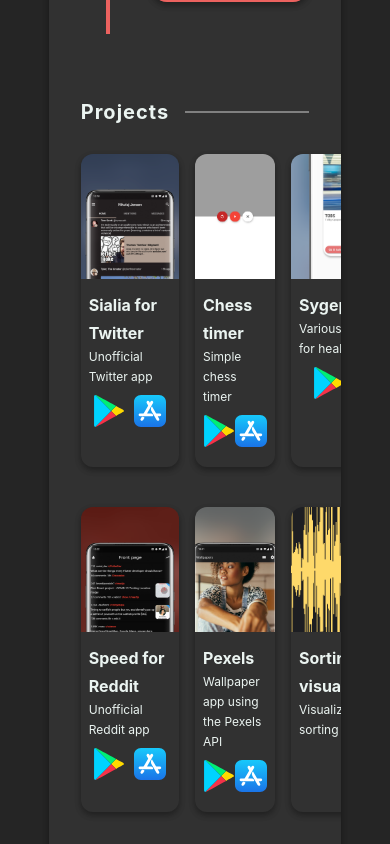
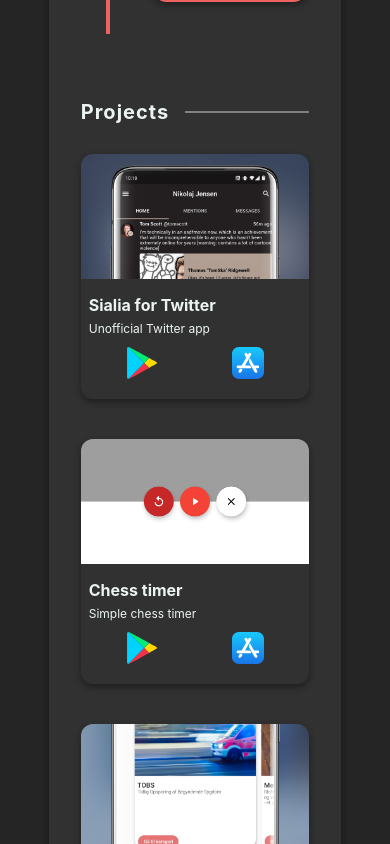
Before and after one commit to nikolajjsj/portfolio, a Next.js app: page /cv in a window 390 px wide. Shown: the part 2660-3504 px from the top of the page. Built offline with nearby package versions, Linux system fonts and the light colour scheme.

Commit message:
Fixed responsiveness of certain elements

```diff
--- a/styles/cv.module.css
+++ b/styles/cv.module.css
@@ -82,7 +82,7 @@
 
 .projects {
   display: grid;
-  grid-template-columns: 1fr 1fr 1fr;
+  grid-template-columns: 1fr;
   gap: 0.5rem 1rem;
 }
 
```
Also changed, not shown: pages/index.tsx (+1 -18 lines), styles/Index.module.css (+9 -0 lines).
